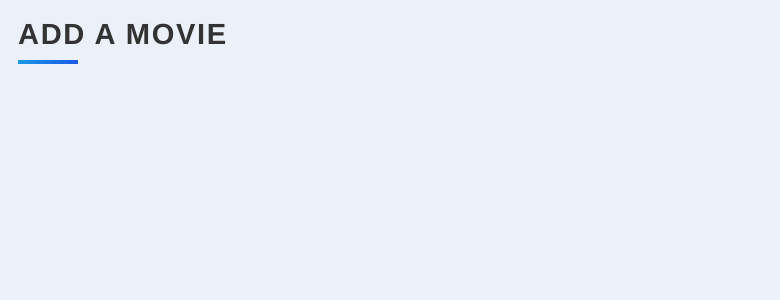
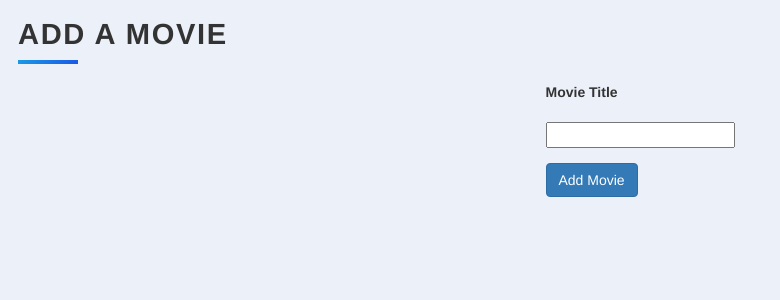
Before and after one commit to akbarhadiq/Day-64---Top-10-Movies-Website, a Flask app: template templates/add.html in a window 1280 px wide. Shown: the top 300 px of the page, without its empty margins (0-780 px from the left). Run offline with Flask 2, Linux system fonts and the light colour scheme; the template is opened without the code that fills it: values that come from a table or form of the project are taken from there, others are empty; some libraries are stand-ins or nearby versions.

Commit message:
add delete function, add function

```diff
--- a/forms.py
+++ b/forms.py
@@ -7,3 +7,7 @@ class EditForm(FlaskForm):
     rating = FloatField("Rating", validators=[DataRequired()])
     review = StringField("Review", validators=[DataRequired(),Length(min=1, max=500, message="review must be less than 500 characters")])
     submit = SubmitField("Done")
+
+class AddForm(FlaskForm):
+    title = StringField("Movie Title", validators=[DataRequired(), Length(min=1, max=250)])
+    submit = SubmitField("Add Movie")
--- a/main.py
+++ b/main.py
@@ -2,7 +2,7 @@ from flask import Flask, render_template, redirect, url_for, request
 from flask_bootstrap import Bootstrap
 from flask_sqlalchemy import SQLAlchemy
 import requests
-from forms import EditForm
+from forms import EditForm, AddForm
 
 app = Flask(__name__)
 app.config['SECRET_KEY'] = '8BYkEfBA6O6donzWlSihBXox7C0sKR6b'
@@ -86,6 +86,12 @@ def delete():
     return redirect(url_for('home'))
 
 
+@app.route("/add", methods=["POST", "GET"])
+def add():
+    form = AddForm()
+    return render_template("add.html", form=form)
+
+
 if __name__ == '__main__':
     app.run(debug=True)
     # db.create_all() database created. comment this out
--- a/templates/add.html
+++ b/templates/add.html
@@ -12,5 +12,21 @@
 {% block content %}
 <div class="content">
     <h1 class="heading">Add a Movie</h1>
+    <form method="POST" action="">
+
+      <div class="form-group">
+        {{form.title.label}}
+      </div>
+
+      <div class="form-group">
+        {{form.title}}
+      </div>
+
+      <div class="form-group">
+        {{form.submit(class="btn btn-primary")}}
+      </div>
+
+
+    </form>
 </div>
 {% endblock %}
```
Also changed, not shown: instance/movies-database.db.
